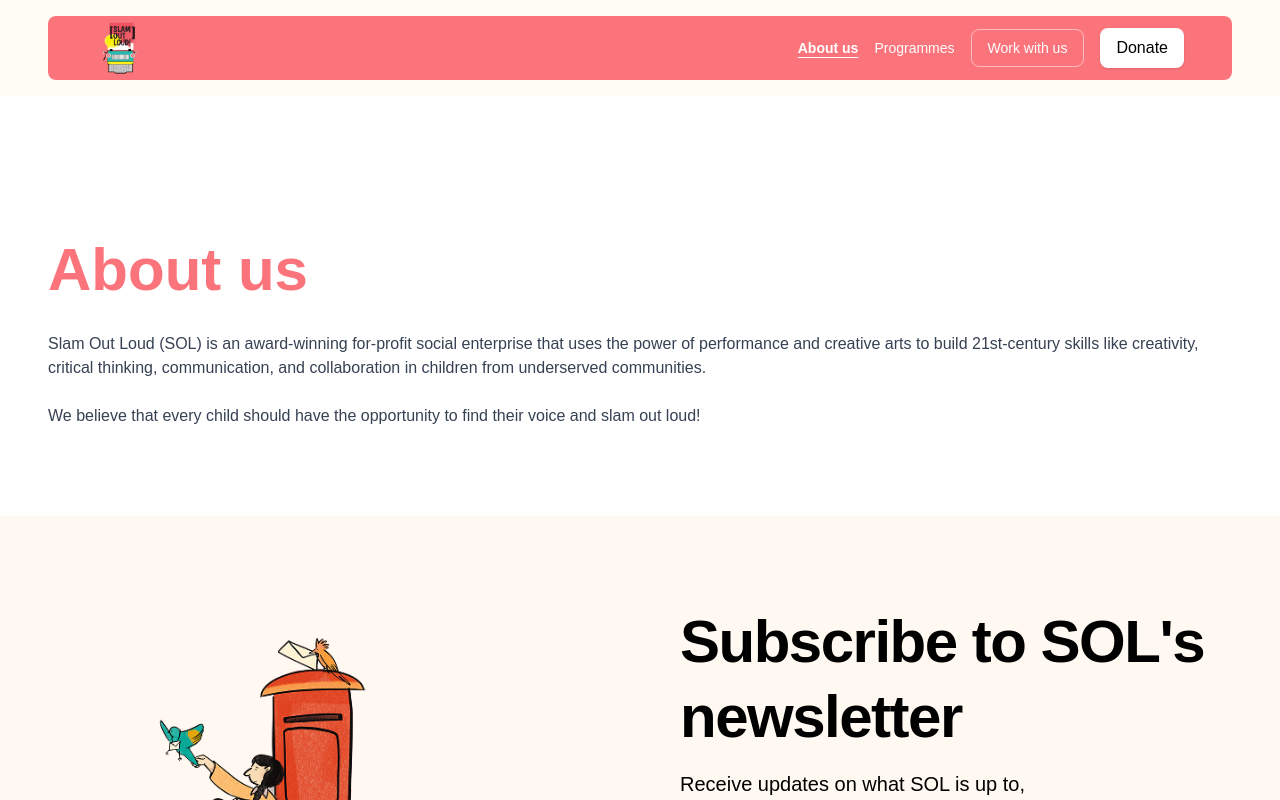
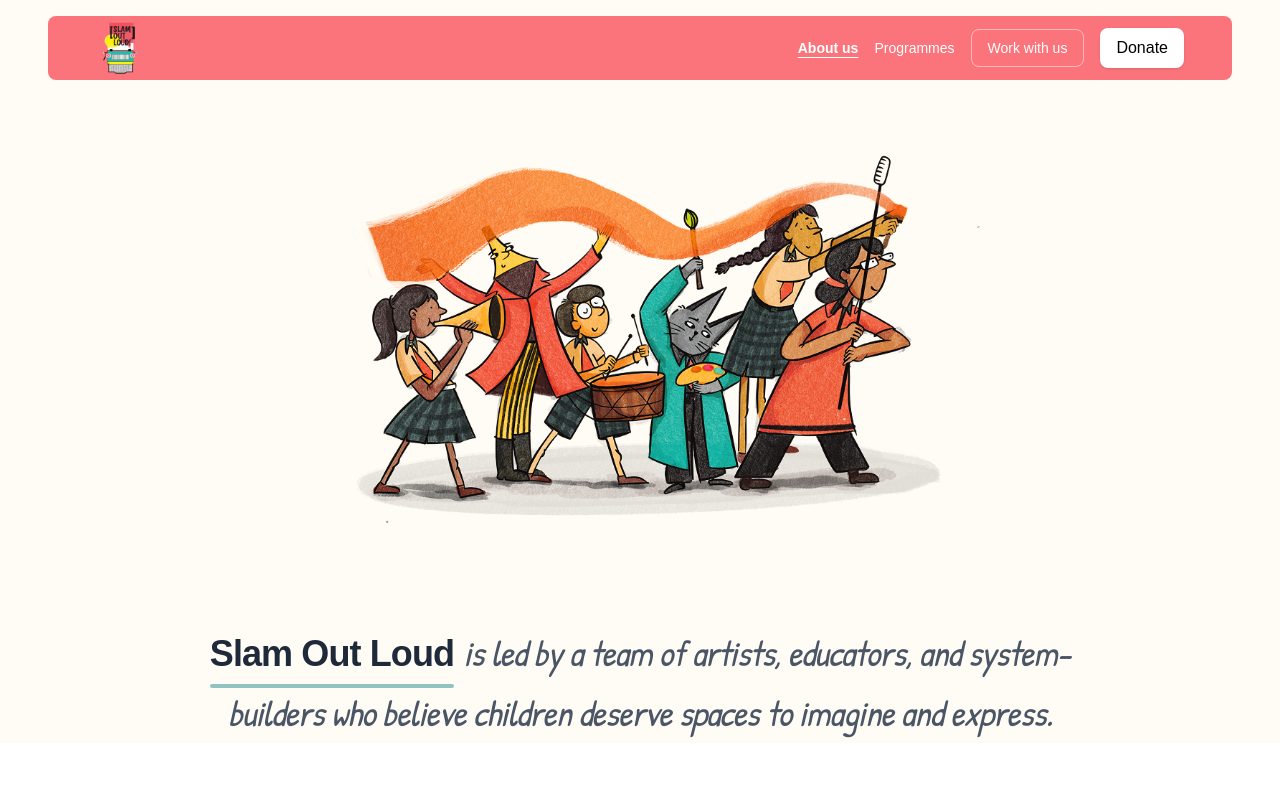
Before and after one commit to mokshchadha/slamoutloud, a Next.js app: page /about-us in a window 1280 px wide. Shown: the top 800 px of the page. Built offline with nearby package versions, Linux system fonts and the light colour scheme.

Commit message:
aboutus : hero section added

```diff
--- a/src/app/about-us/page.tsx
+++ b/src/app/about-us/page.tsx
@@ -1,11 +1,12 @@
+import Hero from "../components/about/Hero";
 import Footer from "../components/Footer";
 import Newsletter from "../components/homepage/Newsletter";
 
 export default function AboutUs() {
   return (
-    <main className="min-h-screen pt-20">
+    <main >
+      <Hero />
       <section className="py-16 px-6 md:px-12 max-w-7xl mx-auto">
-        <h1 className="text-4xl md:text-6xl font-bold mb-8 text-[#fb747b]">About us</h1>
         <div className="prose prose-lg text-gray-700">
           <p className="mb-6">
             Slam Out Loud (SOL) is an award-winning for-profit social enterprise that uses the power of performance and creative arts to build 21st-century skills like creativity, critical thinking, communication, and collaboration in children from underserved communities.
--- /dev/null
+++ b/src/app/components/about/Hero.tsx
@@ -0,0 +1,34 @@
+import Image from "next/image";
+
+export default function Hero() {
+  return (
+    <section className="bg-[#fffcf5]">
+      <div className="max-w-5xl mx-auto flex flex-col items-center">
+        {/* Illustration */}
+        <div className="relative w-full max-w-3xl aspect-[16/10] mb-8 md:mb-12 scale-110 md:scale-100">
+          <Image
+            src="/weare_sol.png"
+            alt="Slam Out Loud Community Illustration"
+            fill
+            className="object-contain"
+            priority
+          />
+        </div>
+
+        {/* Text Overlay/Content */}
+        <div className="max-w-4xl text-center px-4">
+          <h1 className="text-xl md:text-3xl lg:text-4xl leading-relaxed text-gray-800 tracking-tight">
+            <span className="font-bold relative inline-block">
+              Slam Out Loud
+              <div className="absolute -bottom-1 left-0 w-full h-1 bg-[#49a09d] rounded-full opacity-60"></div>
+            </span>{" "}
+            <span className="font-handwriting italic text-gray-600">
+              is led by a team of artists, educators, and system-builders who
+              believe children deserve spaces to imagine and express.
+            </span>
+          </h1>
+        </div>
+      </div>
+    </section>
+  );
+}
```
